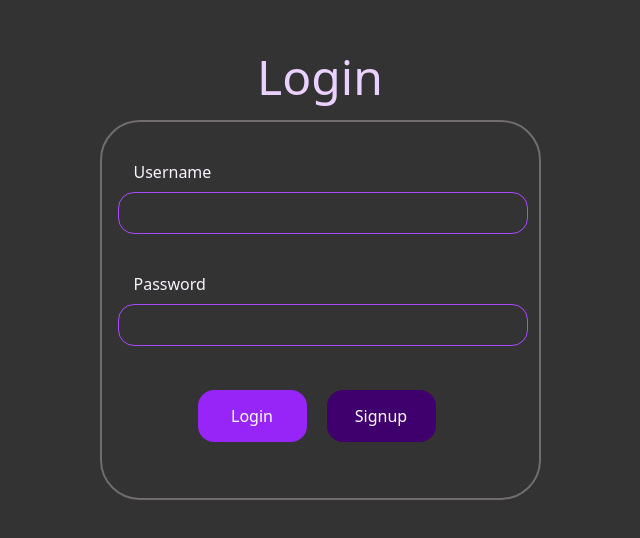
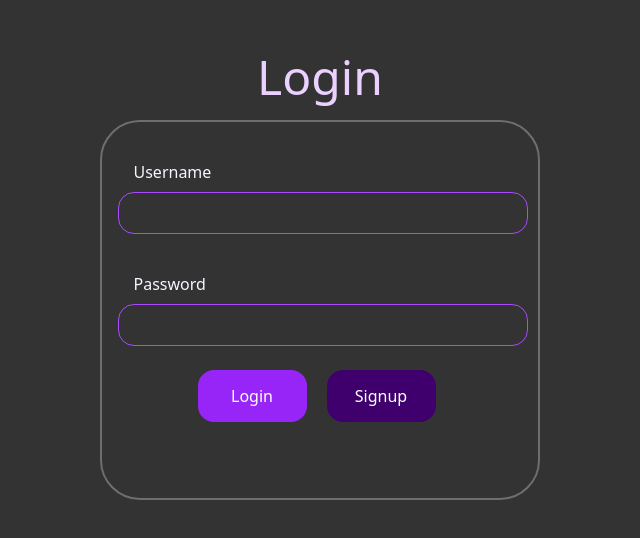
Before and after one commit to Im2rnado/within, a React (Create React App) app in the folder client/client/: page / in a window 1280 px wide. Shown: the part 126-664 px from the top of the page, without its empty margins (320-960 px from the left). Built offline with nearby package versions, Linux system fonts and the light colour scheme.

Commit message:
wokring error message

```diff
--- a/client/client/src/components/login.js
+++ b/client/client/src/components/login.js
@@ -4,22 +4,21 @@ import axios from "axios";
 import "../index.css";
 
 export default function Login({ toggleView }) {
-    const [username, setUsername] = useState("");
-    const [password, setPassword] = useState("");
-    const [errorMessage, setErrorMessage] = useState(""); // State for error message
+    const [username, setUsername] = useState(null);
+    const [password, setPassword] = useState(null);
+    const [errorMessage, setErrorMessage] = useState("");
 
-    // Function to handle login
     const login = async (event) => {
         event.preventDefault();
-        setErrorMessage(""); // Reset error message on each login attempt
+        setErrorMessage("");
 
         try {
             const res = await axios.post("http://localhost:4000/login", { username, password });
 
             if (res.data.success) {
-                alert(res.data.message); // Success message (optional)
+                console.log(res.data.message);
             } else {
-                setErrorMessage("Wrong password or username."); // Set error message if login fails
+                setErrorMessage("Wrong password or username.");
             }
         } catch (error) {
             // Display fallback error message
@@ -60,7 +59,7 @@ export default function Login({ toggleView }) {
                     {/* Error Message */}
                     {errorMessage && (
                         <div className="error-message">
-                            {errorMessage}
+                            <p>{errorMessage}</p>
                         </div>
                     )}
 
--- a/client/client/src/index.css
+++ b/client/client/src/index.css
@@ -19,7 +19,7 @@ body {
   padding-left: 16px;
   border-radius: 40px;
   justify-content: center;
-  width: 441px;
+  width: 440px;
   height: 380px;
 }
 
@@ -50,7 +50,7 @@ body {
   font-size: 16px;
   height: 42px;
   width: 410px;
-  color: #FAF4FF;
+  color: #FAF4FF, !important;
 }
 
 .login-form .form-control:focus {
@@ -62,7 +62,7 @@ body {
   background: linear-gradient(to right, #9825F8, #9825F8);
   border: 2px solid #9825F8 !important;
   color: #FAF4FF;
-  margin-top: 44px;
+  margin-top: 24px;
   margin-left: 80px;
   padding-right: 32px;
   padding-left: 32px;
@@ -78,8 +78,8 @@ body {
 .signup-button {
   background: linear-gradient(to right, #3F006D, #3F006D);
   border: 2px solid #3F006D !important;
-  color: #FAF4FF;
-  margin-top: 44px;
+  color: #9825F8, !important;
+  margin-top: 24px;
   margin-left: 20px;
   padding-right: 32px;
   padding-left: 32px;
@@ -90,10 +90,15 @@ body {
 
 .signup-button:hover {
   background: linear-gradient(to right, #333333, #333333);
+  color: #9825F8, !important;
 }
 
 .error-message {
   color: red;
-  font-size: 0.875rem; /* Slightly smaller than normal text */
-  margin-top: 5px;
+  max-width: 410px;
+  height: 16px;
+  font-size: 12px;
+  margin-top: 8px;
+  margin-right: 16px;
+  padding-left: 16px;
 }
```
